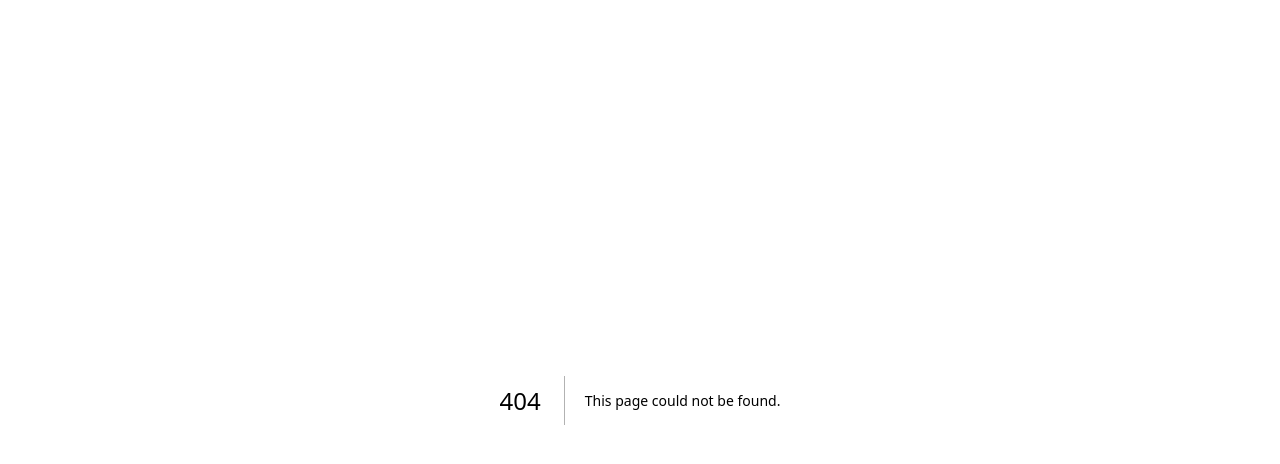
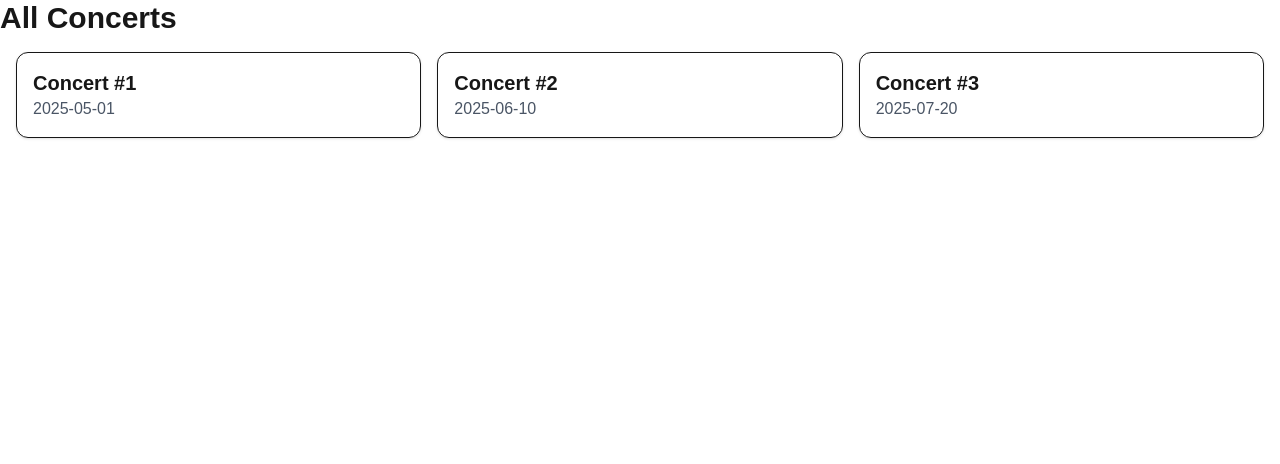
Before and after one commit to romelt777/tickethub-ui, a Next.js app: page /concerts in a window 1280 px wide. Before the commit this address had no page. Shown: the top 464 px of the page. Built offline with nearby package versions, Linux system fonts and the light colour scheme.

Commit message:
made concert pages

```diff
--- /dev/null
+++ b/src/app/concerts/[id]/page.js
@@ -0,0 +1,17 @@
+import ConcertDetails from "@/components/ConcertDetails";
+
+const Concert = async ({ params, searchParams }) => {
+
+    const concert = {
+        id: params.id,
+        date: searchParams.date
+    }
+
+    return (
+        <>
+            <ConcertDetails concert={concert}></ConcertDetails>
+        </>
+    )
+}
+
+export default Concert
--- /dev/null
+++ b/src/app/concerts/page.js
@@ -0,0 +1,34 @@
+import Link from "next/link";
+
+
+const Concerts = () => {
+    const concerts = [
+        { id: '1', date: '2025-05-01' },
+        { id: '2', date: '2025-06-10' },
+        { id: '3', date: '2025-07-20' },
+    ];
+
+    return (
+        <>
+            <h1 className="text-3xl font-bold">All Concerts</h1>
+
+            <div className="grid grid-cols-1 gap-4 p-4 md:grid-cols-3">
+                {concerts.map((concert) => (
+                    <Link key={concert.id}
+                        href={{
+                            pathname: `/concerts/${concert.id}`,
+                            query: { date: concert.date },
+                        }}
+                    >
+                        <div className="border rounded-xl p-4 shadow hover:bg-gray-100 transition">
+                            <h2 className="text-xl font-semibold">Concert #{concert.id}</h2>
+                            <p className="text-gray-600">{concert.date}</p>
+                        </div>
+                    </Link>
+                ))}
+            </div>
+        </>
+    )
+}
+
+export default Concerts
--- a/src/app/page.js
+++ b/src/app/page.js
@@ -14,6 +14,7 @@ export default function Home() {
           priority
         />
         <h1>TicketHub</h1>
+        <Link href="/concerts">View All Concerts</Link>
         <Link href="/checkout">Go To Form Here</Link>
 
       </main>
--- /dev/null
+++ b/src/components/ConcertDetails.js
@@ -0,0 +1,12 @@
+const ConcertDetails = ({ concert }) => {
+    return (
+        <>
+            <div className="p-4">
+                <h1 className="text-2xl font-bold">Concert #{concert.id}</h1>
+                <p>Date: {concert.date}</p>
+            </div>
+        </>
+    )
+}
+
+export default ConcertDetails
```
